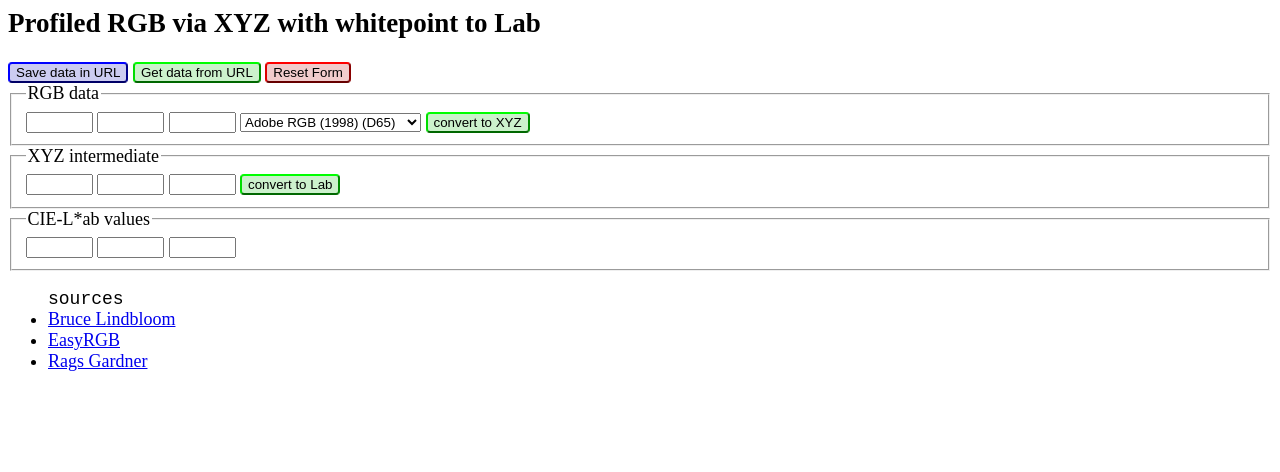
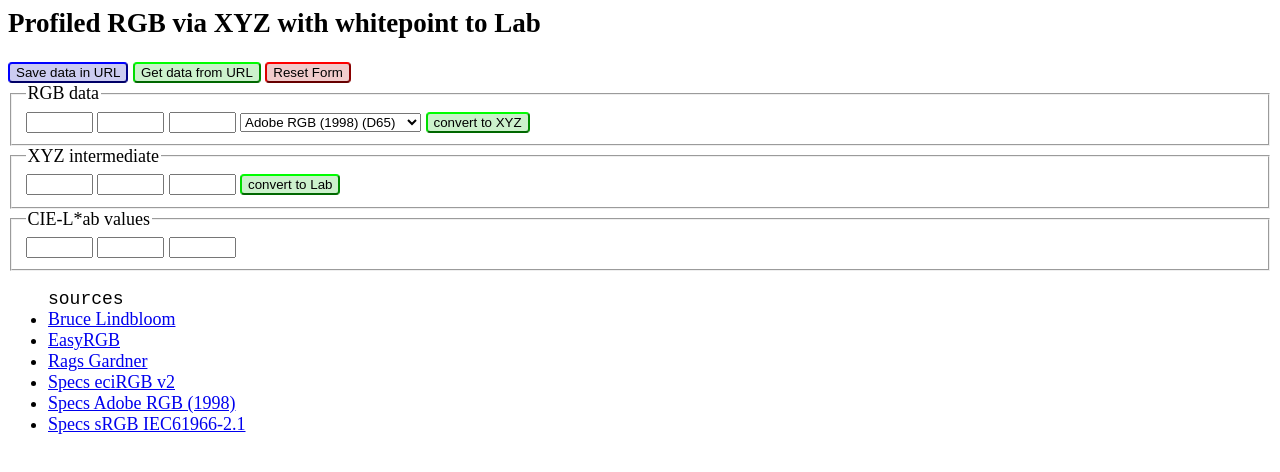
Before and after one commit to picturae/rgb-lab-conversion, a website: page demo/calculator.html in a window 1280 px wide. Drawn offline with Linux system fonts and the light colour scheme.

Commit message:
some links

```diff
--- a/demo/calculator.html
+++ b/demo/calculator.html
@@ -66,6 +66,24 @@
           href="http://www.rags-int-inc.com/PhotoTechStuff/ColorCalculator/"
           >Rags Gardner</a>
       </li>
+      <li>
+        <a
+          target="_blank"
+          href="http://www.color.org/chardata/rgb/ecirgb.xalter"
+          >Specs eciRGB v2</a>
+      </li>
+      <li>
+        <a
+          target="_blank"
+          href="http://www.color.org/chardata/rgb/adobergb.xalter"
+          >Specs Adobe RGB (1998)</a>
+      </li>
+      <li>
+        <a
+          target="_blank"
+          href="http://www.color.org/chardata/rgb/srgb.xalter"
+          >Specs sRGB IEC61966-2.1</a>
+      </li>
     </ul>
     <script>
         setFormAction();
```
